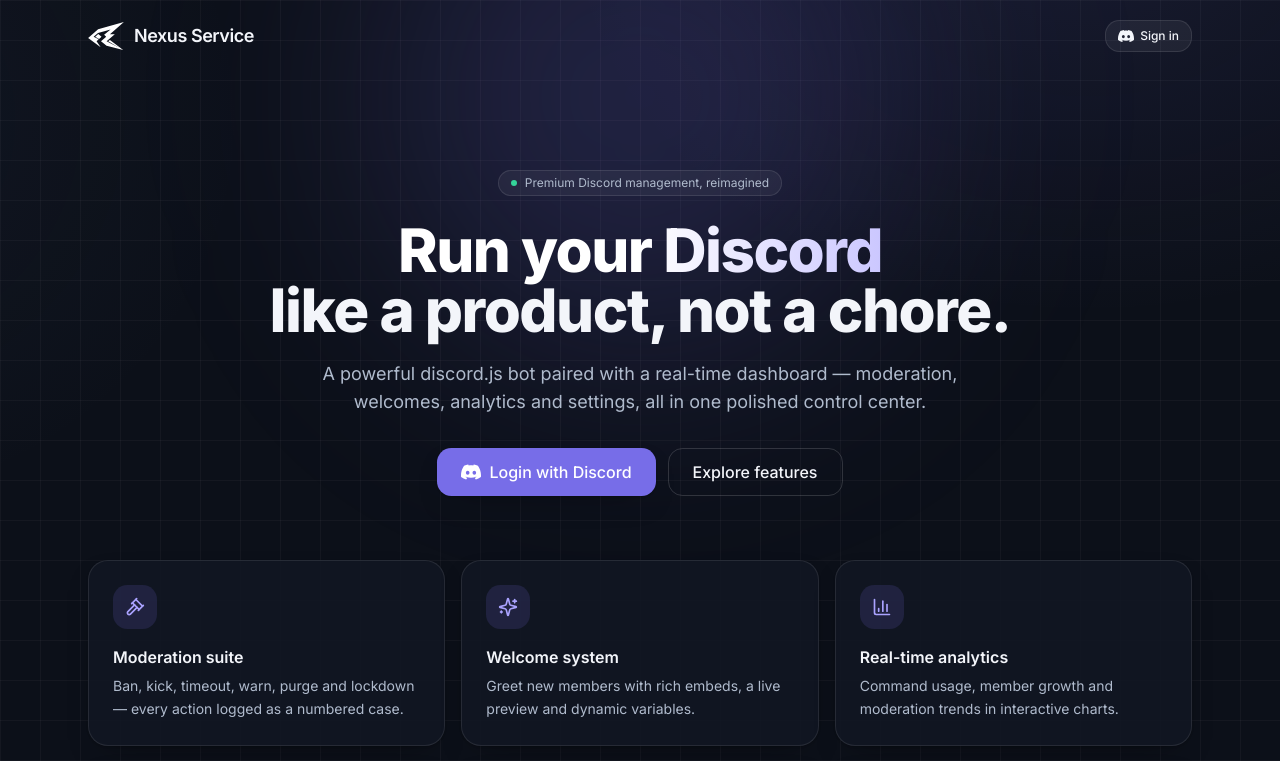
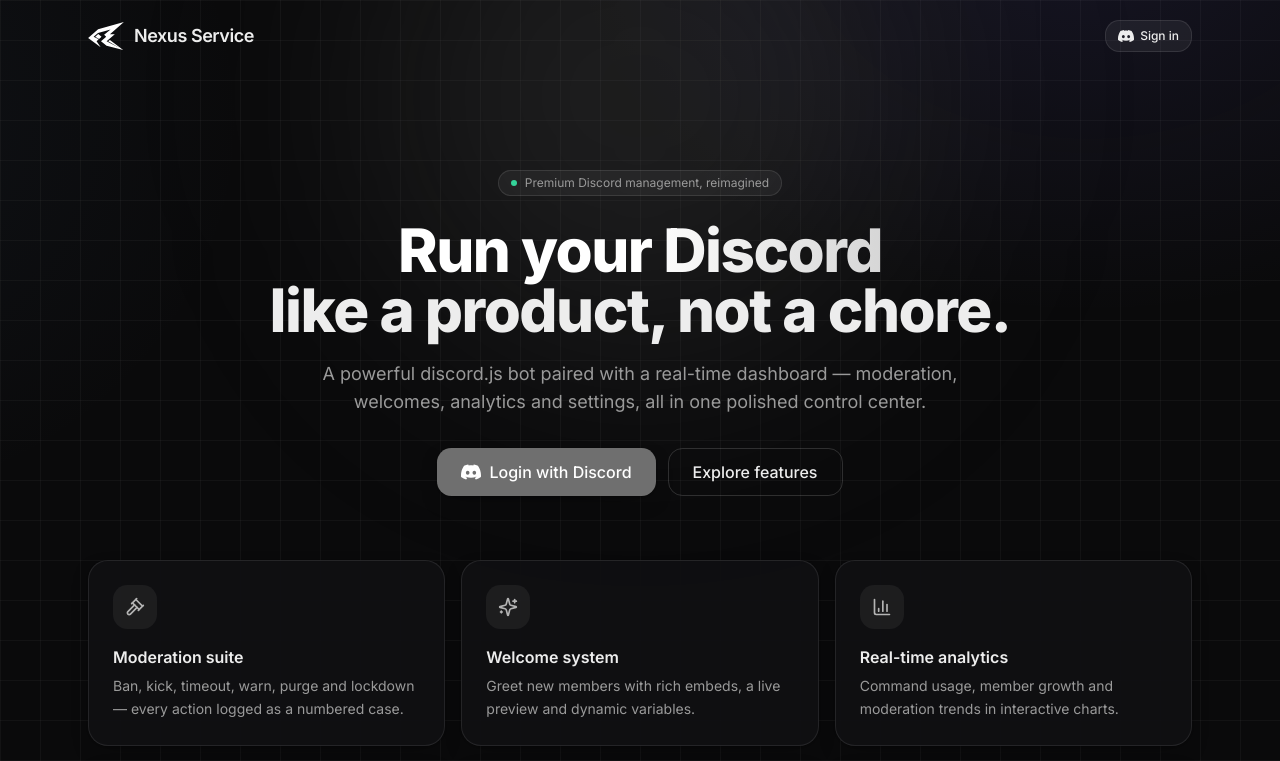
Before and after one commit to loxywastaken/portr, a React (Vite) app: page / in a window 1280 px wide. Shown: the top 761 px of the page. Built offline with nearby package versions, Linux system fonts and the light colour scheme; no server answers.

Commit message:
Restore original black and white theme

```diff
--- a/tailwind.config.js
+++ b/tailwind.config.js
@@ -4,29 +4,29 @@
   theme: {
     extend: {
       colors: {
-        // Cool indigo accent against quiet slate surfaces.
+        // Monochrome brand ramp (black & white theme).
         brand: {
-          50: '#f1f0ff',
-          100: '#e4e2ff',
-          200: '#cbc7ff',
-          300: '#aaa3ff',
-          400: '#9188f7',
-          500: '#776de8',
-          600: '#6256cb',
-          700: '#4e43a9',
-          800: '#393278',
-          900: '#29264d',
+          50: '#f6f6f6',
+          100: '#ececec',
+          200: '#d6d6d6',
+          300: '#b4b4b4',
+          400: '#8f8f8f',
+          500: '#6f6f6f',
+          600: '#585858',
+          700: '#444444',
+          800: '#2f2f2f',
+          900: '#1f1f1f',
         },
-        accent: '#b3a8ff',
+        accent: '#e5e5e5',
         surface: {
-          DEFAULT: '#0c1019',
-          soft: '#111723',
-          raised: '#192131',
+          DEFAULT: '#0a0a0b',
+          soft: '#101012',
+          raised: '#17171a',
         },
         ink: {
-          DEFAULT: '#f3f5fa',
-          muted: '#b0bbcd',
-          faint: '#8794a9',
+          DEFAULT: '#ededed',
+          muted: '#9a9a9a',
+          faint: '#6a6a6a',
         },
       },
       fontFamily: {
@@ -38,8 +38,8 @@
         '3xl': '1.75rem',
       },
       boxShadow: {
-        soft: '0 1px 2px rgba(0,0,0,0.16), 0 12px 32px -18px rgba(0,0,0,0.55)',
-        glow: '0 0 0 1px rgba(170,163,255,0.2), 0 12px 40px -18px rgba(119,109,232,0.3)',
+        soft: '0 1px 2px rgba(0,0,0,0.2), 0 8px 24px -12px rgba(0,0,0,0.5)',
+        glow: '0 0 0 1px rgba(255,255,255,0.16), 0 8px 40px -12px rgba(255,255,255,0.22)',
       },
       backgroundImage: {
         'grid-faint':
```
Also changed, not shown: index.html (+1 -1 lines).
